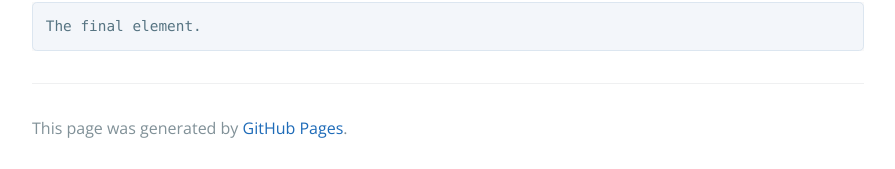
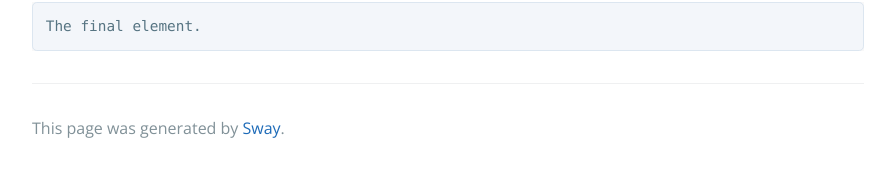
Before and after one commit to swaywork/swaywork.github.io, a Jekyll site: the page built from index.md, in a window 1280 px wide and 900 px high, scrolled down 3100 px. Shown: the part 728-897 px from the top of the window, without its empty margins (192-1087 px from the left). Built offline with Jekyll 4.4.1, drawn with Linux system fonts in a browser that asks for light colours.

Commit message:
Update default.html

```diff
--- a/_layouts/default.html
+++ b/_layouts/default.html
@@ -32,7 +32,7 @@
         {% if site.github.is_project_page %}
           <span class="site-footer-owner"><a href="{{ site.github.repository_url }}">{{ site.github.repository_name }}</a> is maintained by <a href="{{ site.github.owner_url }}">{{ site.github.owner_name }}</a>.</span>
         {% endif %}
-        <span class="site-footer-credits">This page was generated by <a href="https://pages.github.com">GitHub Pages</a>.</span>
+        <span class="site-footer-credits">This page was generated by <a href="swaywork.github.io">Sway</a>.</span>
       </footer>
     </main>
   </body>
```
